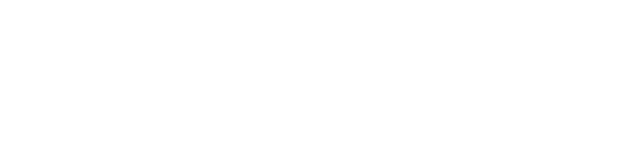
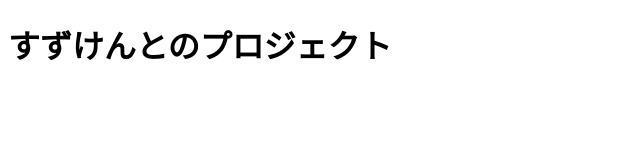
Before and after one commit to sudame/sudauken, a plain HTML site: page index.html in a window 1280 px wide. Shown: the whole page, without its empty margins (0-640 px from the left). Drawn offline with Linux system fonts and the light colour scheme.

Commit message:
feat: add title

```diff
--- a/index.html
+++ b/index.html
@@ -7,6 +7,6 @@
     <title>Document</title>
 </head>
 <body>
-
+    <h1>すずけんとのプロジェクト</h1>
 </body>
 </html>
```
